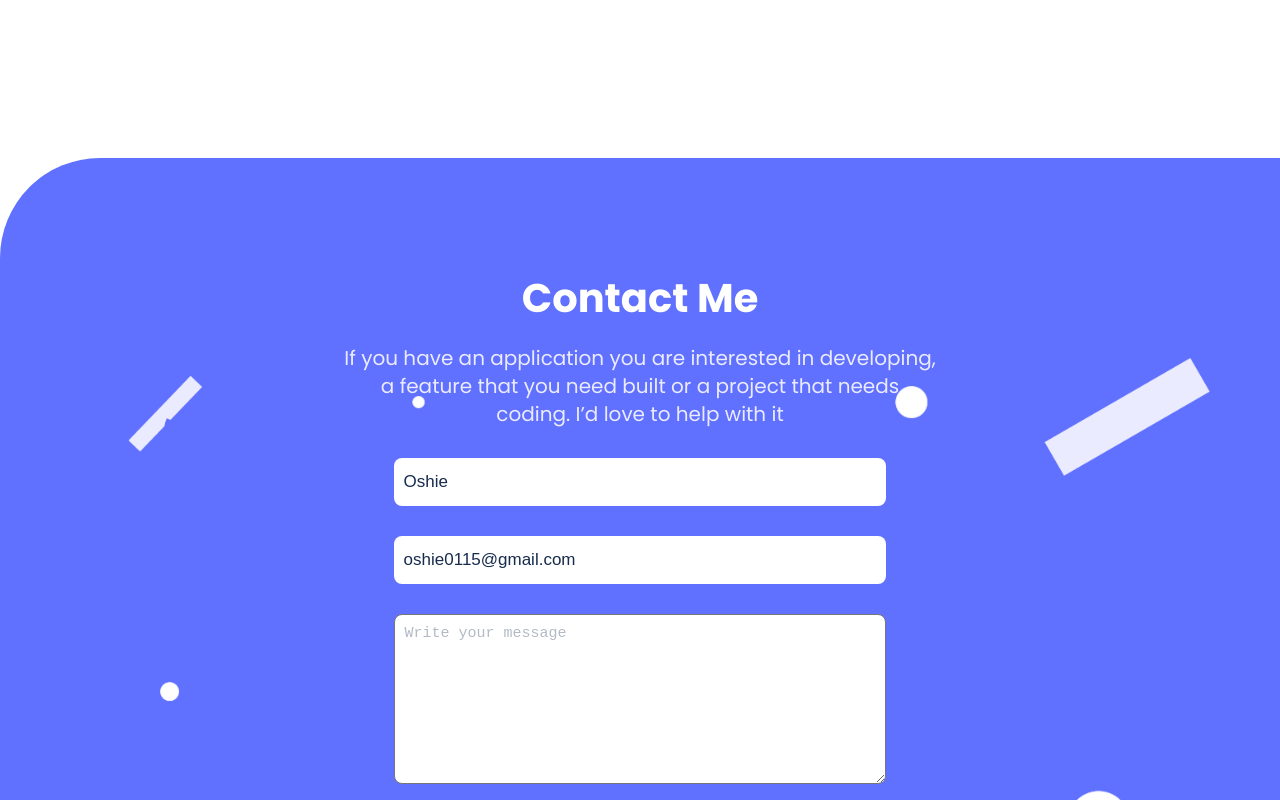
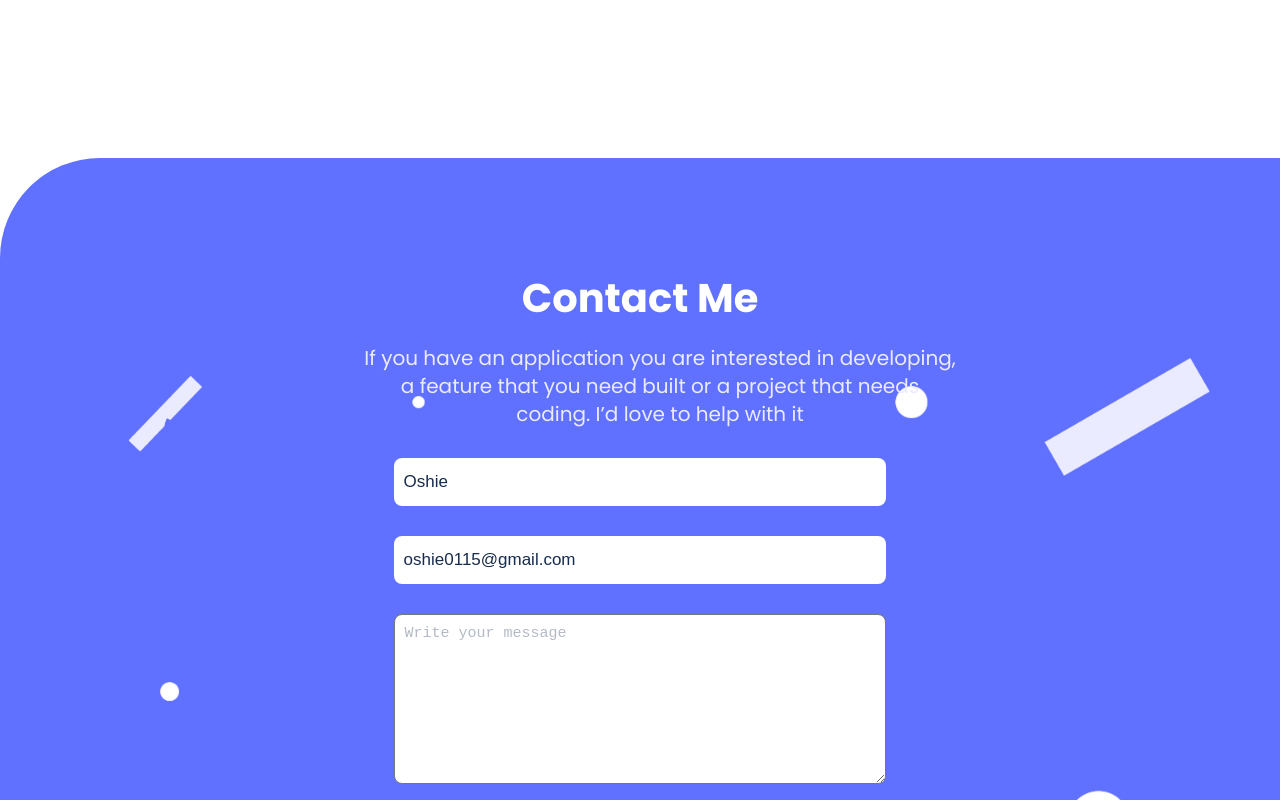
Before and after one commit to akhror-valiev/micronauts-portfolio, a website: page index.html in a window 1280 px wide. In both pictures the pointer is over the element 640 px from the left and 4284 px from the top of the page. Shown: the part 3884-4684 px from the top of the page. Drawn offline with Linux system fonts and the light colour scheme.

Commit message:
Add animation to contact info

```diff
--- a/index.html
+++ b/index.html
@@ -234,7 +234,7 @@
     <section class="contact-container">
       <div class="decc">
         <h2>Contact Me</h2>
-        <p>
+        <p class="animate">
           If you have an application you are interested in developing, a feature
           that you need built or a project that needs coding. I’d love to help
           with it
--- a/styles.css
+++ b/styles.css
@@ -280,6 +280,11 @@ h3 {
 
 .rotation {
   animation: logo-rotate 0.5s 1 linear;
+}
+
+.animate:hover {
+  transform: translate(20px);
+  transition: 0.9s;
 }
 
 @keyframes logo-rotate {
```
